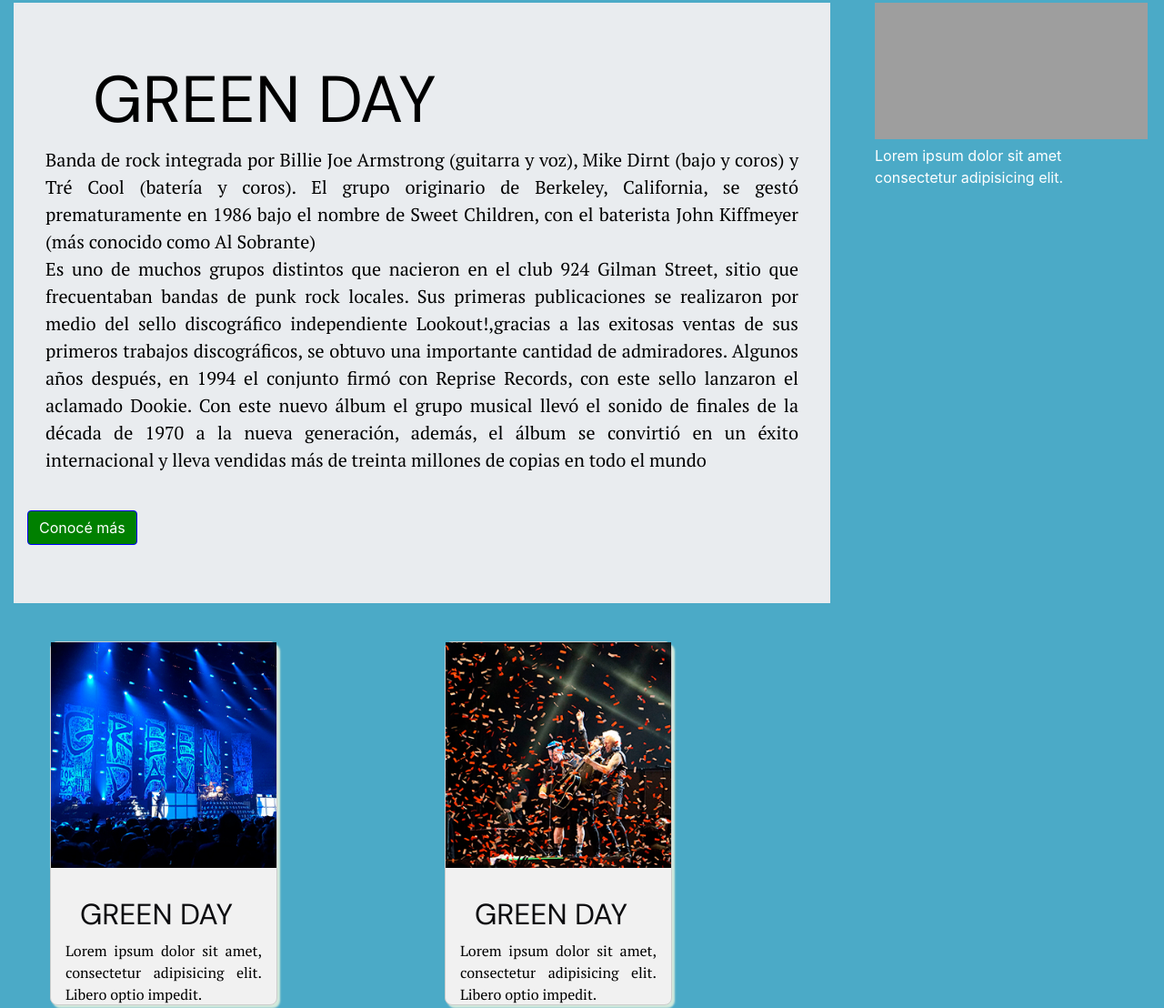
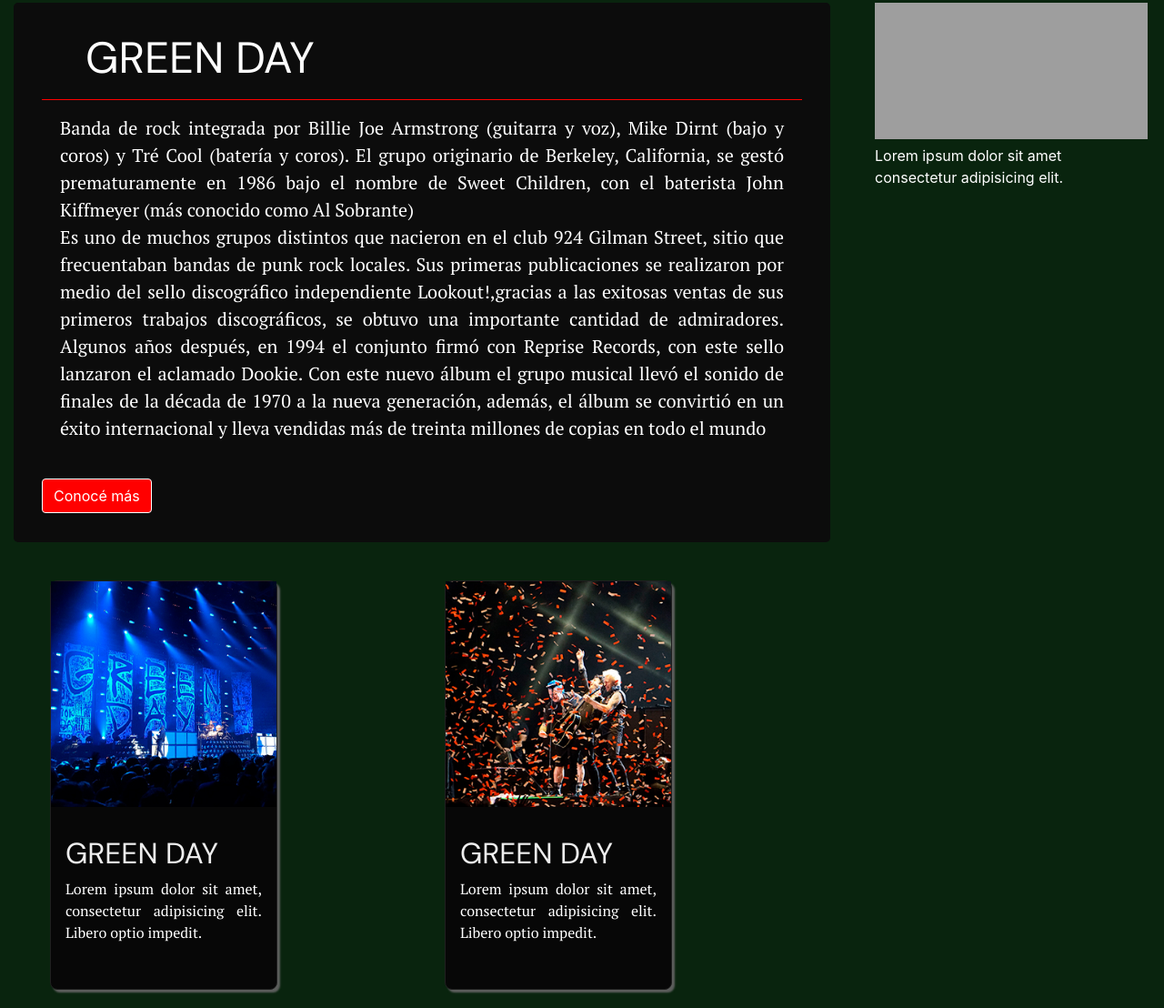
Before and after one commit to nicolassenturion/proyecto_final, a plain HTML site: page index.html in a window 1280 px wide. Shown: the part 507-1615 px from the top of the page at 91% size. Drawn offline with nearby package versions, Linux system fonts and the light colour scheme; grey boxes are pictures that could not be loaded.

Commit message:
corrección colores de elementos en el sitio y de bootstrap

```diff
--- a/css/styles.css
+++ b/css/styles.css
@@ -3,7 +3,7 @@
 html,body{
     width: 100%;
     height:100vh;
-    background-color: #4baac7;
+    background-color: #09240e;
     color: white;
 }
 
@@ -49,8 +49,8 @@
     color: white;
 }
 .linear-gradient{
-    background: rgb(2,0,36);
-    background: linear-gradient(90deg, rgba(2,0,36,1) 0%, rgba(72,10,113,1) 47%, rgba(0,212,255,1) 100%);
+    background: rgb(21,78,83);
+    background: linear-gradient(90deg, rgba(21,78,83,1) 12%, rgba(16,189,193,1) 53%, rgba(1,65,106,1) 100%);
 }
 h1{
     font-family: 'DM Sans', sans-serif;
@@ -99,6 +99,10 @@
     grid-area: miIntro;
 }
 
+hr {
+    border-color: red;
+  }
+
 section#intro #img-promo{
     display: flex;
     justify-content: space-around;
@@ -108,11 +112,11 @@
 
 section#intro article{
     width: 250px;
-    height: 400px;
-    border: 1px solid #CCC;
-    background-color: #f1f1f1;
+    height: 450px;
+    border: 1px solid rgb(32, 32, 32);
+    background-color: #070707;
     border-radius: 8px;
-    box-shadow: 3px 3px 2px #dede;
+    box-shadow: 3px 3px 2px rgba(99, 99, 99, 0.933);
     margin: 10px;
 }
 
@@ -124,9 +128,9 @@
 section#intro h2{
     font-family: 'DM Sans', sans-serif;
     text-transform: uppercase;
-    margin-left: 1em;
+    margin-left: 0.5em;
     margin-top: 1em;
-    color: #0c0c0f;
+    color: #eeeeee;
 }
 
 section#intro p{
@@ -159,7 +163,7 @@
     font-family: 'PT Serif', serif;
     text-transform: uppercase;
 }
-/*corrección en bootstrap*/
+/*corrección de bootstrap*/
 .card {
     position: relative;
     display: -ms-flexbox;
@@ -173,11 +177,43 @@
     border: 1px solid rgba(0,0,0,.125);
     border-radius: 0.25rem;
 }
-
+.jumbotron {
+    padding: 2rem 1rem;
+    margin-bottom: 2rem;
+    background-color: #0c0c0c;
+    border-radius: 0.3rem;
+}
+/*BOTONES*/
 .btn-primary {
     color: #fff;
-    background-color:green;
-    border-color:blue;
+    background-color:red;
+    border-color:rgb(255, 255, 255);
+}
+
+.btn-danger {
+    color: #fff;
+    background-color: #ff0019;
+    border-color: #ffffff;
+    margin-top: 1em;
+}
+
+/*TEXTOS*/
+
+section#intro p {
+    margin-left: 1em;
+    margin-right: 1em;
+    margin-bottom: 2em;
+    color: rgb(255, 255, 255);
+    font-family: 'PT Serif', serif;
+    text-align: justify;
+}
+
+section#intro h1 {
+    font-family: 'DM Sans', sans-serif;
+    text-transform: uppercase;
+    color: rgb(255, 255, 255);
+    font-size: 3em;
+    margin-left: 1em;
 }
 
 /*ASIDE*/
--- a/index.html
+++ b/index.html
@@ -41,6 +41,7 @@
                 <div class="jumbotron jumbotron-fluid" id="intro">
                     <div class="container">
                       <h1 class="display-3">GREEN DAY</h1>
+                      <hr>
                       <p class="lead">Banda de rock integrada por Billie Joe Armstrong (guitarra y voz), Mike Dirnt (bajo y coros) y Tré Cool (batería y coros). El grupo originario de Berkeley, California, se gestó prematuramente en 1986 bajo el nombre de Sweet Children, con el baterista John Kiffmeyer (más conocido como Al Sobrante) <br>
                         Es uno de muchos grupos distintos que nacieron en el club 924 Gilman Street, sitio que frecuentaban bandas de punk rock locales. Sus primeras publicaciones se realizaron por medio del sello discográfico independiente Lookout!,gracias a las exitosas ventas de sus primeros trabajos discográficos, se obtuvo una importante cantidad de admiradores. Algunos años después, en 1994 el conjunto firmó con Reprise Records, con este sello lanzaron el aclamado Dookie. Con este nuevo álbum el grupo musical llevó el sonido de finales de la década de 1970 a la nueva generación, además, el álbum se convirtió en un éxito internacional y lleva vendidas más de treinta millones de copias en todo el mundo</p>
                         <a href="./pages/biografia.html" class="btn btn-primary">Conocé más</a>
```
Also changed, not shown: pages/recitales.html (+3 -2 lines).
